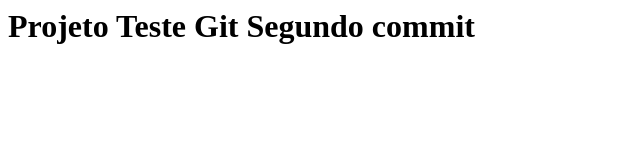
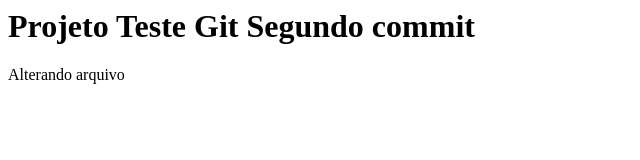
Before and after one commit to brunocmsgit/meu-site, a plain HTML site: page index.html in a window 1280 px wide. Shown: the whole page, without its empty margins (0-640 px from the left). Drawn offline with Linux system fonts and the light colour scheme.

Commit message:
Paragrafo adicionado

```diff
--- a/index.html
+++ b/index.html
@@ -4,5 +4,6 @@
 		<h1>Projeto Teste Git Segundo commit</h1>
 	</head>
 	<body>
+		<p>Alterando arquivo</p>
 	</body>
 </html>
```
